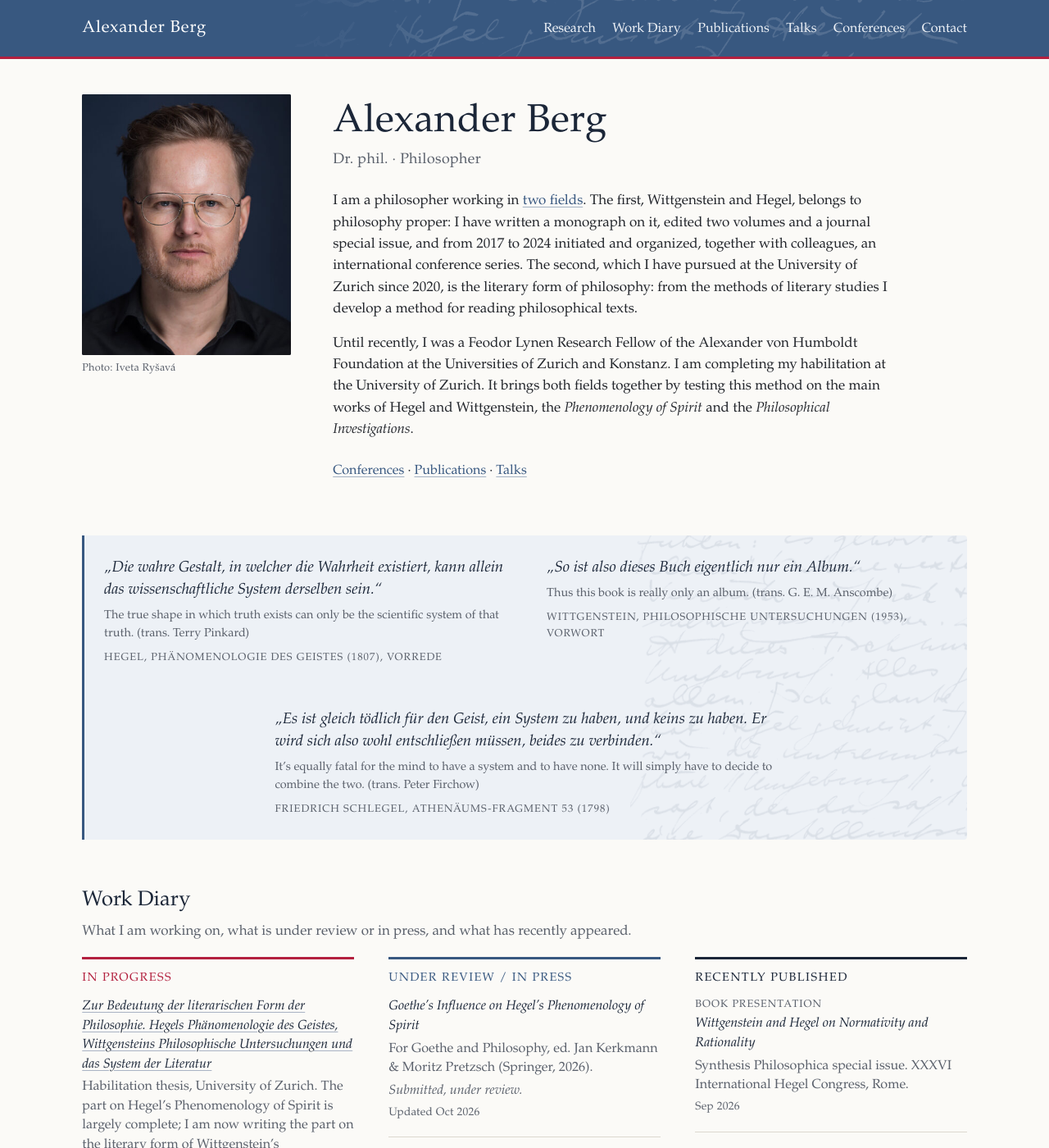
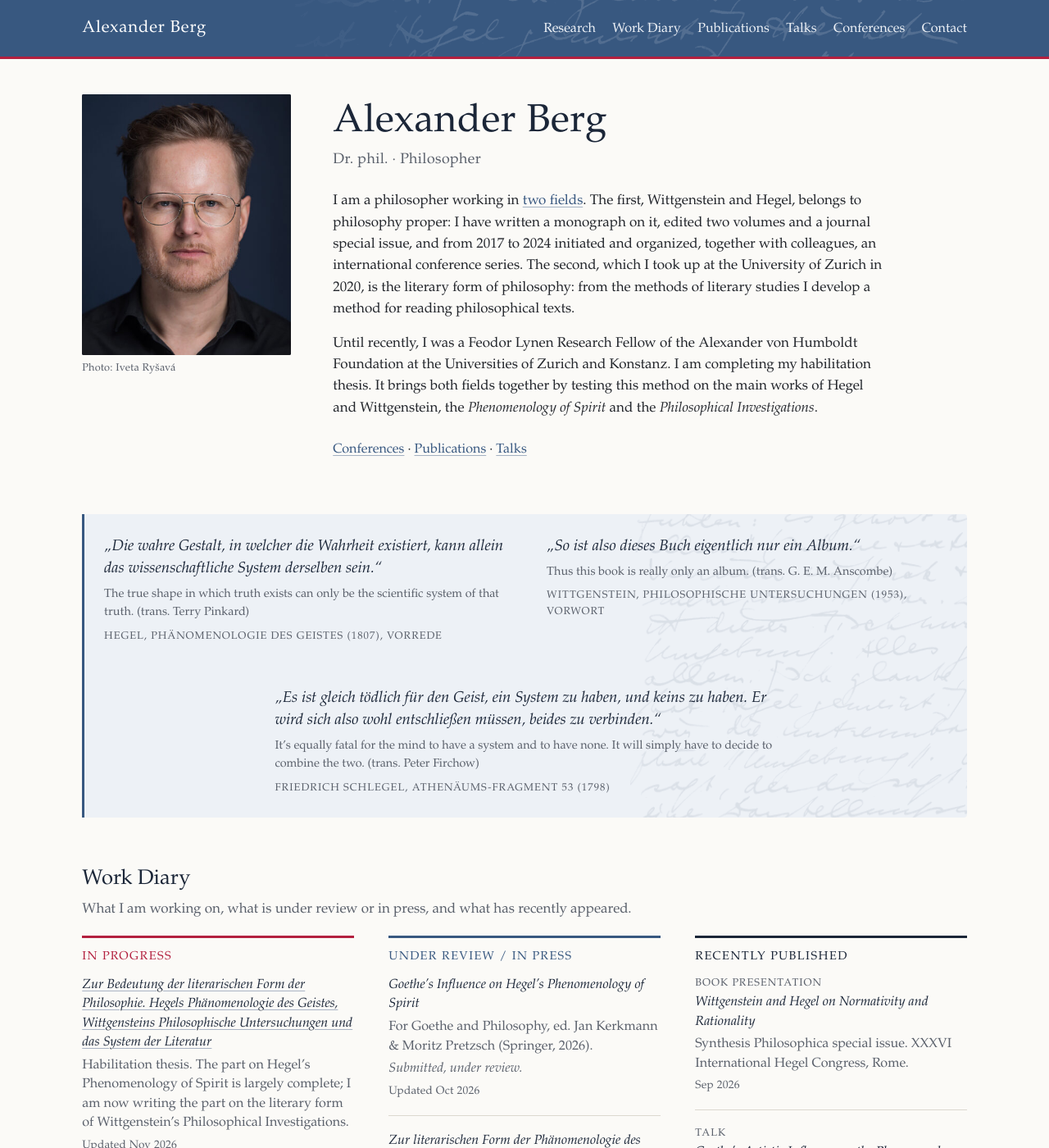
Before and after one commit to dralexanderberg/website, a Jekyll site: the page built from index.html, in a window 1280 px wide and 1400 px high. Shown: the whole window at 82% size. Built offline with Jekyll 4.4.1, drawn with Linux system fonts in a browser that asks for light colours; some of the changed text lies outside the part shown.

Commit message:
Habilitation shown as a project until submission; CV details
- Home, Research, Work Diary, CV: no habilitation status at the
  University of Zurich before a procedure is opened ("Habilitation
  project", "I am completing my habilitation thesis").
- Research: the question of the habilitation is set apart from that
  of the dissertation.
- Home and Research: the work on literary form began at Zurich in 2020,
  without implying a current post there.
- Structured data: no current affiliation; alumniOf TU Dresden and
  Charles University instead.
- CV: German as native language; student offices and the 2012-13 radio
  show removed.
- README: wording and steps for after the submission.

Co-Authored-By: Claude Opus 5.5 <noreply@anthropic.com>
Claude-Session: https://claude.ai/code/session_01DaTNutaFvg9aFZdq3qhdu7

```diff
--- a/_data/diary.yml
+++ b/_data/diary.yml
@@ -29,7 +29,7 @@
 - stage: progress
   date: 2026-11-05
   title: Zur Bedeutung der literarischen Form der Philosophie. Hegels Phänomenologie des Geistes, Wittgensteins Philosophische Untersuchungen und das System der Literatur
-  note: Habilitation thesis, University of Zurich. The part on Hegel’s Phenomenology of Spirit is largely complete; I am now writing the part on the literary form of Wittgenstein’s Philosophical Investigations.
+  note: Habilitation thesis. The part on Hegel’s Phenomenology of Spirit is largely complete; I am now writing the part on the literary form of Wittgenstein’s Philosophical Investigations.
   link: /research/#habilitation    # what the thesis is about: on the Research page
 
 - stage: progress
--- a/_data/research.yml
+++ b/_data/research.yml
@@ -30,7 +30,7 @@ fields:
 - id: literary-form
   title: The Literary Form of Philosophy
   text: |-
-    Since 2020, at the University of Zurich, I have been working on the literary form of philosophy. Here I turn to literary studies and develop its methods for the reading of philosophical texts: questions of a literary history of philosophy – constellation, intertextuality, literarity – and the literary form of individual works such as Hegel’s *Phenomenology of Spirit* and Wittgenstein’s *Philosophical Investigations*.
+    In 2020, at the University of Zurich, I began working on the literary form of philosophy. Here I turn to literary studies and develop its methods for the reading of philosophical texts: questions of a literary history of philosophy – constellation, intertextuality, literarity – and the literary form of individual works such as Hegel’s *Phenomenology of Spirit* and Wittgenstein’s *Philosophical Investigations*.
   publications:
     - literarische-form-phaenomenologie
     - goethe-influence-phenomenology
@@ -48,9 +48,9 @@ fields:
 habilitation:
   heading: Where both fields meet
   title: Zur Bedeutung der literarischen Form der Philosophie. Hegels Phänomenologie des Geistes, Wittgensteins Philosophische Untersuchungen und das System der Literatur
-  note: Habilitation thesis, University of Zurich
+  note: Habilitation project
   text: |-
-    My habilitation thesis brings both fields together. It systematizes and integrates the different methods of literary-philosophical research to make them more productive for philosophical inquiry and problem-solving. It is grounded in the idea of a “system of literature” as a methodological foundation for understanding philosophical writings, and tests the method on the main works of Hegel and Wittgenstein: the *Phenomenology of Spirit* and the *Philosophical Investigations*.
+    My habilitation thesis brings both fields together, but with a question of its own. My dissertation, published as *Wittgensteins Hegel* (2021), examined the relation between Hegel’s and Wittgenstein’s thought; the habilitation asks what literary form means for philosophy. It systematizes and integrates the different methods of literary-philosophical research to make them more productive for philosophical inquiry and problem-solving. It is grounded in the idea of a “system of literature” as a methodological foundation for understanding philosophical writings, and tests the method on the main works of Hegel and Wittgenstein: the *Phenomenology of Spirit* and the *Philosophical Investigations*.
 
 further: >-
   Further work concerns Wittgenstein and photography and the question of transcendence
--- a/_includes/person-jsonld.html
+++ b/_includes/person-jsonld.html
@@ -4,7 +4,10 @@
   "@type": "Person",
   "name": "Alexander Berg",
   "honorificPrefix": "Dr. phil.",
-  "affiliation": { "@type": "CollegeOrUniversity", "name": "University of Zurich" },
+  "alumniOf": [
+    { "@type": "CollegeOrUniversity", "name": "Technische Universität Dresden" },
+    { "@type": "CollegeOrUniversity", "name": "Charles University" }
+  ],
   "knowsAbout": ["Ludwig Wittgenstein", "G. W. F. Hegel", "Literary form of philosophy", "German Idealism"],
   "url": "{{ '/' | absolute_url }}",
 {%- capture same_as %}{% if site.orcid %}"https://orcid.org/{{ site.orcid }}"|{% endif %}{% if site.philpeople %}"https://philpeople.org/profiles/{{ site.philpeople }}"|{% endif %}{% if site.google_scholar %}"https://scholar.google.com/citations?user={{ site.google_scholar }}"|{% endif %}{% endcapture %}
--- a/cv/index.html
+++ b/cv/index.html
@@ -80,6 +80,6 @@ description: >-
 
 <section aria-labelledby="languages">
   <h2 id="languages">Languages</h2>
-  <p>Fluent: {{ cv.languages.fluent }}.<br>Basic: {{ cv.languages.basic }}.</p>
+  <p>{% if cv.languages.native %}Native: {{ cv.languages.native }}.<br>{% endif %}Fluent: {{ cv.languages.fluent }}.<br>Basic: {{ cv.languages.basic }}.</p>
 </section>
 </div>
--- a/index.html
+++ b/index.html
@@ -26,8 +26,8 @@ structured_data: person-jsonld.html
   <div class="intro-text">
     <h1 id="name">Alexander Berg</h1>
     <p class="subtitle">Dr. phil. · Philosopher</p>
-    <p>I am a philosopher working in <a href="{{ '/research/' | relative_url }}">two fields</a>. The first, Wittgenstein and Hegel, belongs to philosophy proper: I have written a monograph on it, edited two volumes and a journal special issue, and from 2017 to 2024 initiated and organized, together with colleagues, an international conference series. The second, which I have pursued at the University of Zurich since 2020, is the literary form of philosophy: from the methods of literary studies I develop a method for reading philosophical texts.</p>
-    <p>Until recently, I was a Feodor Lynen Research Fellow of the Alexander von Humboldt Foundation at the Universities of Zurich and Konstanz. I am completing my habilitation at the University of Zurich. It brings both fields together by testing this method on the main works of Hegel and Wittgenstein, the <i>Phenomenology of Spirit</i> and the <i>Philosophical Investigations</i>.</p>
+    <p>I am a philosopher working in <a href="{{ '/research/' | relative_url }}">two fields</a>. The first, Wittgenstein and Hegel, belongs to philosophy proper: I have written a monograph on it, edited two volumes and a journal special issue, and from 2017 to 2024 initiated and organized, together with colleagues, an international conference series. The second, which I took up at the University of Zurich in 2020, is the literary form of philosophy: from the methods of literary studies I develop a method for reading philosophical texts.</p>
+    <p>Until recently, I was a Feodor Lynen Research Fellow of the Alexander von Humboldt Foundation at the Universities of Zurich and Konstanz. I am completing my habilitation thesis. It brings both fields together by testing this method on the main works of Hegel and Wittgenstein, the <i>Phenomenology of Spirit</i> and the <i>Philosophical Investigations</i>.</p>
     <p class="intro-links"><a href="{{ '/conferences/' | relative_url }}">Conferences</a> · <a href="{{ '/publications/' | relative_url }}">Publications</a> · <a href="{{ '/talks/' | relative_url }}">Talks</a></p>
   </div>
 </section>
```
Also changed, not shown: _data/cv.yml (+7 -10 lines), README.md.
